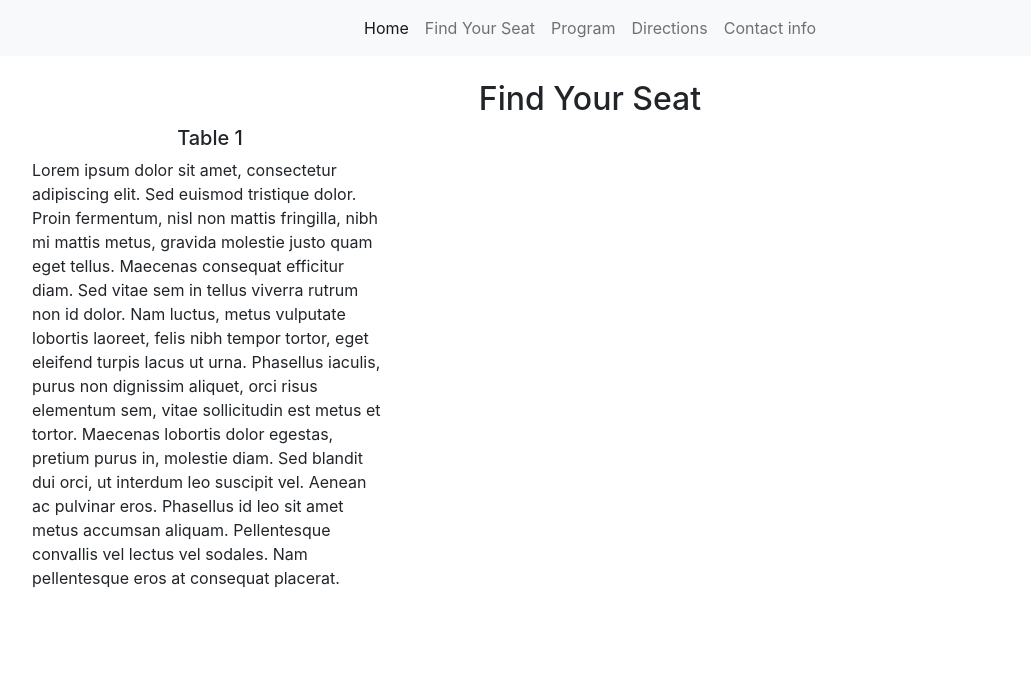
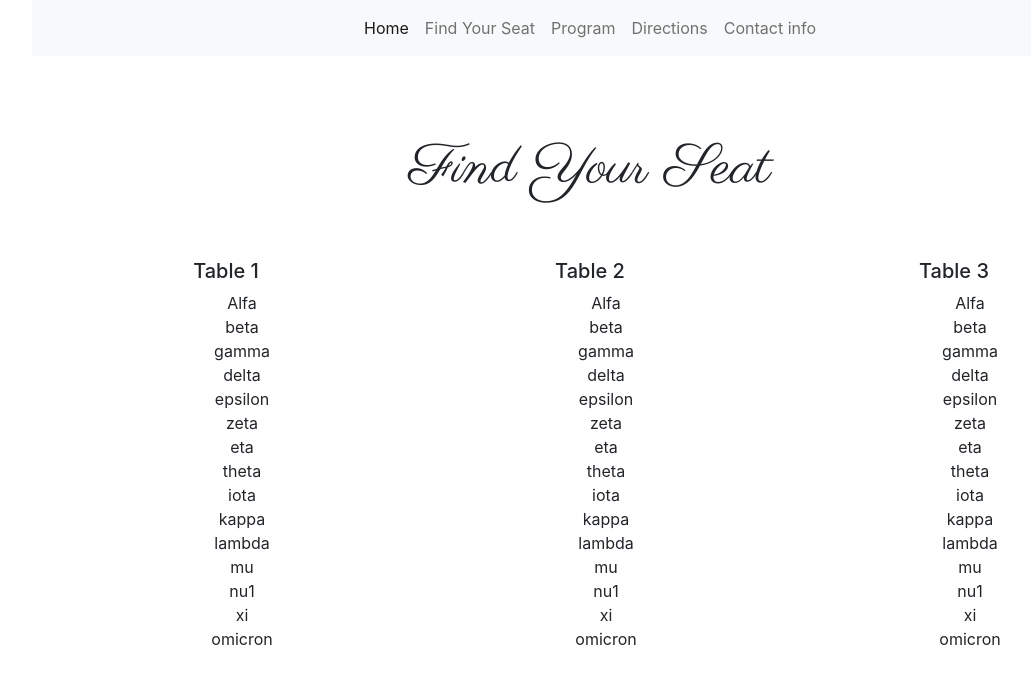
Before and after one commit to milehagen/ynhu-wedding, a React (Create React App) app: page /seating in a window 1280 px wide. Shown: the top 684 px of the page, without its empty margins (50-1081 px from the left). Built offline with nearby package versions, Linux system fonts and the light colour scheme.

Commit message:
small changes to font and background

```diff
--- a/public/index.html
+++ b/public/index.html
@@ -8,6 +8,12 @@
       rel="stylesheet"
       integrity="sha384-0evHe/X+R7YkIZDRvuzKMRqM+OrBnVFBL6DOitfPri4tjfHxaWutUpFmBp4vmVor"
       crossorigin="anonymous"
+    />
+    <link rel="preconnect" href="https://fonts.googleapis.com" />
+    <link rel="preconnect" href="https://fonts.gstatic.com" crossorigin />
+    <link
+      href="https://fonts.googleapis.com/css2?family=Parisienne&display=swap"
+      rel="stylesheet"
     />
     <script
       src="https://cdn.jsdelivr.net/npm/bootstrap@5.2.0-beta1/dist/js/bootstrap.bundle.min.js"
--- a/src/App.css
+++ b/src/App.css
@@ -13,7 +13,7 @@
   justify-content: center;
   color: white;
   font-family: cursive;
-  font-size: 35px;
+  font-size: 3.5em;
 }
 
 
--- a/src/App.js
+++ b/src/App.js
@@ -9,7 +9,7 @@ export default function App() {
 	return (
 		<div class="container-fluid">
 		<Router>
-			<div class="container-fluid">
+			<div class="container-lg">
 				<div className="App">
 					<Navbar />
 						<Switch>
--- a/src/Components/Seating.css
+++ b/src/Components/Seating.css
@@ -1,6 +1,16 @@
-
+ul{
+ margin-block-start: none;
+}
+li {
+    list-style: none;
+    text-align: center;
+}
 .find-your-seat-heading{
     text-align: center;
+    margin-top: 1em;
+    margin-bottom: 1em;
+    font-family: 'Parisienne', cursive;
+    font-size: 3.5em;
 }
 
 .table-number-heading{
--- a/src/Components/Seating.js
+++ b/src/Components/Seating.js
@@ -15,9 +15,63 @@ export function Seating() {
 						</div>
 						<div class="col-4">
 							<h5 className="table-number-heading">Table 1</h5>
-							<p>
-							Lorem ipsum dolor sit amet, consectetur adipiscing elit. Sed euismod tristique dolor. Proin fermentum, nisl non mattis fringilla, nibh mi mattis metus, gravida molestie justo quam eget tellus. Maecenas consequat efficitur diam. Sed vitae sem in tellus viverra rutrum non id dolor. Nam luctus, metus vulputate lobortis laoreet, felis nibh tempor tortor, eget eleifend turpis lacus ut urna. Phasellus iaculis, purus non dignissim aliquet, orci risus elementum sem, vitae sollicitudin est metus et tortor. Maecenas lobortis dolor egestas, pretium purus in, molestie diam. Sed blandit dui orci, ut interdum leo suscipit vel. Aenean ac pulvinar eros. Phasellus id leo sit amet metus accumsan aliquam. Pellentesque convallis vel lectus vel sodales. Nam pellentesque eros at consequat placerat.
-							</p>
+							<ul className="guest-names">
+								<li>Alfa</li>
+								<li>beta</li>
+								<li>gamma</li>
+								<li>delta</li>
+								<li>epsilon</li>
+								<li>zeta</li>
+								<li>eta</li>
+								<li>theta</li>
+								<li>iota</li>
+								<li>kappa</li>
+								<li>lambda</li>
+								<li>mu</li>
+								<li>nu1</li>
+								<li>xi</li>
+								<li>omicron</li>
+							</ul>
+						</div>
+						<div class="col-4">
+							<h5 className="table-number-heading">Table 2</h5>
+							<ul>
+								<li>Alfa</li>
+								<li>beta</li>
+								<li>gamma</li>
+								<li>delta</li>
+								<li>epsilon</li>
+								<li>zeta</li>
+								<li>eta</li>
+								<li>theta</li>
+								<li>iota</li>
+								<li>kappa</li>
+								<li>lambda</li>
+								<li>mu</li>
+								<li>nu1</li>
+								<li>xi</li>
+								<li>omicron</li>
+							</ul>
+						</div>
+						<div class="col-4">
+							<h5 className="table-number-heading">Table 3</h5>
+							<ul>
+								<li>Alfa</li>
+								<li>beta</li>
+								<li>gamma</li>
+								<li>delta</li>
+								<li>epsilon</li>
+								<li>zeta</li>
+								<li>eta</li>
+								<li>theta</li>
+								<li>iota</li>
+								<li>kappa</li>
+								<li>lambda</li>
+								<li>mu</li>
+								<li>nu1</li>
+								<li>xi</li>
+								<li>omicron</li>
+							</ul>
 						</div>
 					</div>
 				</div>
```
